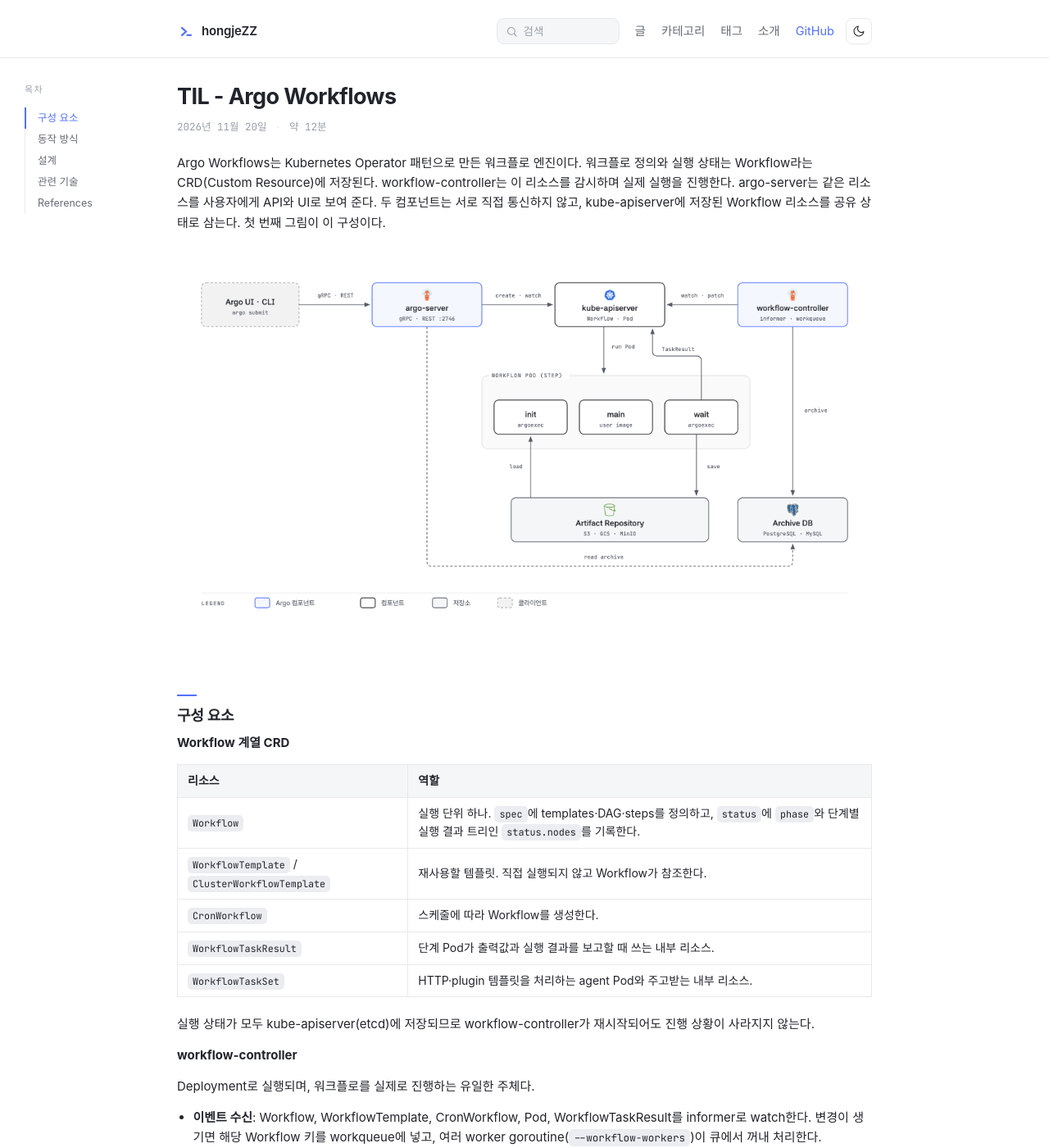
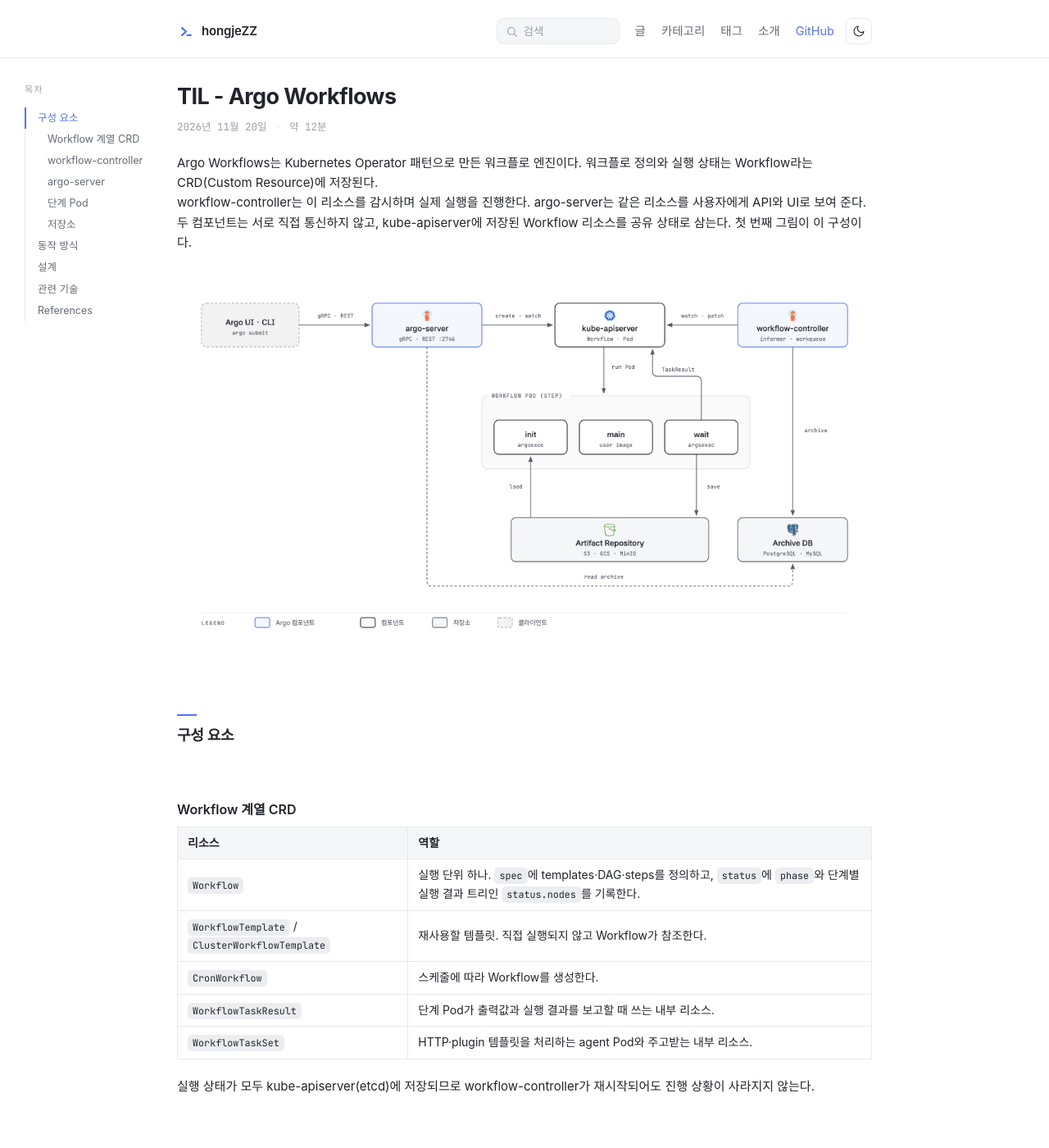
Before and after one commit to hongjeZZ/hongjeZZ.github.io, a Jekyll site: the page built from _posts/2026-11-20-til-argo-workflows.md, in a window 1280 px wide and 1400 px high. Shown: the whole window at 82% size. Built offline with Jekyll 4.4.1, drawn with Linux system fonts in a browser that asks for light colours; some web fonts are replaced; comment, search, counter and statistics services are not loaded; some of the changed text lies outside the part shown.

Commit message:
style(post): TIL - Argo Workflows 가독성 — 컴포넌트 소제목·문장 줄바꿈, 목록 항목 간격 CSS (#41)
- 굵은 글씨 한 줄로 쓴 컴포넌트 소개 5곳을 ### 소제목으로 바꾸고 앞에 <br> 간격
- 문단과 긴 목록 항목을 문장 단위로 줄바꿈(<br>)
- .post-content li + li { margin-top: 0.5em } — 모든 글의 목록 항목 사이 간격

```diff
--- a/_posts/2026-11-20-til-argo-workflows.md
+++ b/_posts/2026-11-20-til-argo-workflows.md
@@ -7,7 +7,9 @@ tags: [TIL, Argo Workflows, Kubernetes, CRD]
 
 {% raw %}
 
-Argo Workflows는 Kubernetes Operator 패턴으로 만든 워크플로 엔진이다. 워크플로 정의와 실행 상태는 Workflow라는 CRD(Custom Resource)에 저장된다. workflow-controller는 이 리소스를 감시하며 실제 실행을 진행한다. argo-server는 같은 리소스를 사용자에게 API와 UI로 보여 준다. 두 컴포넌트는 서로 직접 통신하지 않고, kube-apiserver에 저장된 Workflow 리소스를 공유 상태로 삼는다. 첫 번째 그림이 이 구성이다.
+Argo Workflows는 Kubernetes Operator 패턴으로 만든 워크플로 엔진이다. 워크플로 정의와 실행 상태는 Workflow라는 CRD(Custom Resource)에 저장된다.<br>
+workflow-controller는 이 리소스를 감시하며 실제 실행을 진행한다. argo-server는 같은 리소스를 사용자에게 API와 UI로 보여 준다.<br>
+두 컴포넌트는 서로 직접 통신하지 않고, kube-apiserver에 저장된 Workflow 리소스를 공유 상태로 삼는다. 첫 번째 그림이 이 구성이다.
 
 ![Argo Workflows 구성도](/assets/img/til-argo-workflows/architecture.png)
 
@@ -15,7 +17,9 @@ Argo Workflows는 Kubernetes Operator 패턴으로 만든 워크플로 엔진이
 
 ## 구성 요소
 
-**Workflow 계열 CRD**
+<br>
+
+### Workflow 계열 CRD
 
 | 리소스 | 역할 |
 |---|---|
@@ -27,11 +31,15 @@ Argo Workflows는 Kubernetes Operator 패턴으로 만든 워크플로 엔진이
 
 실행 상태가 모두 kube-apiserver(etcd)에 저장되므로 workflow-controller가 재시작되어도 진행 상황이 사라지지 않는다.
 
-**workflow-controller**
+<br>
+
+### workflow-controller
 
 Deployment로 실행되며, 워크플로를 실제로 진행하는 유일한 주체다.
 
-- **이벤트 수신**: Workflow, WorkflowTemplate, CronWorkflow, Pod, WorkflowTaskResult를 informer로 watch한다. 변경이 생기면 해당 Workflow 키를 workqueue에 넣고, 여러 worker goroutine(`--workflow-workers`)이 큐에서 꺼내 처리한다. workqueue 특성상 같은 Workflow를 두 worker가 동시에 처리하지 않는다.
+- **이벤트 수신**: Workflow, WorkflowTemplate, CronWorkflow, Pod, WorkflowTaskResult를 informer로 watch한다.<br>
+  변경이 생기면 해당 Workflow 키를 workqueue에 넣고, 여러 worker goroutine(`--workflow-workers`)이 큐에서 꺼내 처리한다.<br>
+  workqueue 특성상 같은 Workflow를 두 worker가 동시에 처리하지 않는다.
 - **reconcile 한 번에 하는 일**:
   - `spec`과 `status.nodes`를 비교해 의존성이 충족된 node를 찾는다.
   - 그 node의 Pod를 생성한다. 이때 `parallelism`과 mutex·semaphore 제한을 지킨다.
@@ -39,18 +47,24 @@ Deployment로 실행되며, 워크플로를 실제로 진행하는 유일한 주
 - **부가 기능**: CronWorkflow 스케줄링, 완료된 Workflow·Pod 정리(TTL, `podGC`), 아카이브 기록도 맡는다.
 - **고가용성**: replica를 여러 개 띄워도 leader election으로 하나만 활성화된다. 상태를 쓰는 주체를 하나로 두려는 설계다.
 
-**argo-server**
+<br>
 
-UI와 API를 제공하는 상태 없는 서버다. 기본 포트 2746에서 gRPC와 REST를 함께 노출하고, argo CLI·Argo UI·Hera(Python SDK)가 이 API를 호출한다.
+### argo-server
 
-- Workflow 생성과 조회는 kube-apiserver를 호출해 처리하고, workflow-controller와는 직접 통신하지 않는다. CLI는 `ARGO_SERVER`가 설정되지 않으면 argo-server를 거치지 않고 kubeconfig로 kube-apiserver에 직접 접속한다.
+UI와 API를 제공하는 상태 없는 서버다.<br>
+기본 포트 2746에서 gRPC와 REST를 함께 노출하고, argo CLI·Argo UI·Hera(Python SDK)가 이 API를 호출한다.
+
+- Workflow 생성과 조회는 kube-apiserver를 호출해 처리하고, workflow-controller와는 직접 통신하지 않는다.<br>
+  CLI는 `ARGO_SERVER`가 설정되지 않으면 argo-server를 거치지 않고 kubeconfig로 kube-apiserver에 직접 접속한다.
 - 인증은 `--auth-mode`로 정하고, 여러 값을 함께 쓸 수 있다.
   - `client`(기본값): 사용자의 토큰으로 kube-apiserver를 호출한다.
   - `server`: argo-server의 ServiceAccount 권한으로 호출한다.
   - `sso`: OIDC로 로그인한 뒤 RBAC에 매핑한다.
 - UI용 부가 기능으로 아카이브 DB 조회, 아티팩트 다운로드 중계, WorkflowEventBinding 기반 이벤트 수신 API를 제공한다.
 
-**단계 Pod**
+<br>
+
+### 단계 Pod
 
 step이나 DAG task 하나가 Pod 하나로 실행된다. 기본 구성은 컨테이너 세 개다.
 
@@ -60,13 +74,21 @@ step이나 DAG task 하나가 Pod 하나로 실행된다. 기본 구성은 컨
 | `main` | 사용자 이미지다. emissary executor가 공유 볼륨에 복사된 `argoexec`로 사용자 명령을 감싸 실행하고, 종료 코드와 출력을 수집한다. |
 | `wait` | `argoexec wait`로 main의 종료를 기다린다. 이후 출력 아티팩트와 로그를 Artifact Repository에 저장하고 결과를 WorkflowTaskResult로 보고한다. |
 
-- **executor**: v3.4부터 executor는 emissary 하나만 남았다. 이전의 docker·pns·k8sapi 방식과 달리 컨테이너 런타임 소켓이나 Pod 간 프로세스 접근이 필요 없다.
-- **WorkflowTaskResult**: 결과 보고는 Pod annotation을 수정하던 방식에서 WorkflowTaskResult로 바뀌었다. v3.5.3부터는 wait가 실행 시작 시점에 미완료 상태의 WorkflowTaskResult를 먼저 만들어 둔다.
-- **Init-less 모드**: 최근 버전에는 init 컨테이너 없이 supervisor 컨테이너가 main과 함께 실행되는 이 모드가 opt-in으로 추가됐다. Kubernetes image volume 기능이 필요하다.
-- **agent Pod**: HTTP 템플릿과 plugin 템플릿은 단계마다 Pod를 만들지 않는다. Workflow마다 agent Pod 하나가 WorkflowTaskSet을 통해 처리한다.
+- **executor**: v3.4부터 executor는 emissary 하나만 남았다.<br>
+  이전의 docker·pns·k8sapi 방식과 달리 컨테이너 런타임 소켓이나 Pod 간 프로세스 접근이 필요 없다.
+- **WorkflowTaskResult**: 결과 보고는 Pod annotation을 수정하던 방식에서 WorkflowTaskResult로 바뀌었다.<br>
+  v3.5.3부터는 wait가 실행 시작 시점에 미완료 상태의 WorkflowTaskResult를 먼저 만들어 둔다.
+- **Init-less 모드**: 최근 버전에는 init 컨테이너 없이 supervisor 컨테이너가 main과 함께 실행되는 이 모드가 opt-in으로 추가됐다.<br>
+  Kubernetes image volume 기능이 필요하다.
+- **agent Pod**: HTTP 템플릿과 plugin 템플릿은 단계마다 Pod를 만들지 않는다.<br>
+  Workflow마다 agent Pod 하나가 WorkflowTaskSet을 통해 처리한다.
 
-**저장소**
-- **Artifact Repository**: S3·GCS·MinIO 같은 객체 저장소다. 단계 간에 파일을 전달할 때 쓰고, 설정은 controller ConfigMap이나 Workflow에 지정한다.
+<br>
+
+### 저장소
+
+- **Artifact Repository**: S3·GCS·MinIO 같은 객체 저장소다.<br>
+  단계 간에 파일을 전달할 때 쓰고, 설정은 controller ConfigMap이나 Workflow에 지정한다.
 - **Archive DB**(선택): PostgreSQL 또는 MySQL이다. 두 가지 용도가 있다.
   - 완료된 Workflow를 etcd에서 지운 뒤에도 조회할 수 있게 아카이브한다.
   - `status.nodes`가 etcd 객체 크기 제한(기본 1.5MiB)에 가까워지면 node 상태를 DB로 옮긴다(node status offload).
@@ -80,23 +102,36 @@ step이나 DAG task 하나가 Pod 하나로 실행된다. 기본 구성은 컨
 ![Argo Workflows 실행 시퀀스](/assets/img/til-argo-workflows/sequence.png)
 
 1. **제출**: `argo submit`이 argo-server의 SubmitWorkflow를 호출하고, argo-server는 kube-apiserver에 Workflow 리소스를 생성한다.
-2. **감지**: workflow-controller의 informer가 새 Workflow를 받아 workqueue에 넣는다. worker가 reconcile을 시작하고, 진입 template부터 실행 가능한 node를 계산한다.
-3. **실행**: controller가 실행 가능한 node의 Pod를 생성하면 kubelet이 init → main → wait 순으로 실행한다. wait는 출력을 저장하고 WorkflowTaskResult를 기록한다.
-4. **갱신**: Pod 상태 변화와 WorkflowTaskResult 생성이 informer 이벤트로 돌아오면, 소유한 Workflow가 다시 큐에 들어간다. controller는 `status.nodes`에 결과를 반영하고, 새로 의존성이 충족된 node의 Pod를 만든다. 모든 node가 끝날 때까지 3~4단계를 반복한다.
-5. **종료**: 모든 node가 끝나면 `phase`가 Succeeded 또는 Failed로 바뀐다. 정의돼 있으면 `onExit` 핸들러가 실행되고, 이후 아카이브·Pod GC·TTL 정리가 이어진다.
+2. **감지**: workflow-controller의 informer가 새 Workflow를 받아 workqueue에 넣는다.<br>
+   worker가 reconcile을 시작하고, 진입 template부터 실행 가능한 node를 계산한다.
+3. **실행**: controller가 실행 가능한 node의 Pod를 생성하면 kubelet이 init → main → wait 순으로 실행한다.<br>
+   wait는 출력을 저장하고 WorkflowTaskResult를 기록한다.
+4. **갱신**: Pod 상태 변화와 WorkflowTaskResult 생성이 informer 이벤트로 돌아오면, 소유한 Workflow가 다시 큐에 들어간다.<br>
+   controller는 `status.nodes`에 결과를 반영하고, 새로 의존성이 충족된 node의 Pod를 만든다.<br>
+   모든 node가 끝날 때까지 3~4단계를 반복한다.
+5. **종료**: 모든 node가 끝나면 `phase`가 Succeeded 또는 Failed로 바뀐다.<br>
+   정의돼 있으면 `onExit` 핸들러가 실행되고, 이후 아카이브·Pod GC·TTL 정리가 이어진다.
 6. **조회**: argo-server는 Workflow를 watch해 상태 변화를 UI와 `argo watch`에 스트리밍한다.
 
-controller는 level-triggered로 동작한다. 이벤트는 reconcile을 시작하는 신호일 뿐이고, 매번 현재 `spec`과 `status` 전체를 다시 평가해 다음 행동을 결정한다. 그래서 이벤트가 유실되거나 controller가 재시작돼도 다음 reconcile이나 주기적 resync에서 같은 결론에 도달한다.
+controller는 level-triggered로 동작한다.<br>
+이벤트는 reconcile을 시작하는 신호일 뿐이고, 매번 현재 `spec`과 `status` 전체를 다시 평가해 다음 행동을 결정한다.<br>
+그래서 이벤트가 유실되거나 controller가 재시작돼도 다음 reconcile이나 주기적 resync에서 같은 결론에 도달한다.
 
 <br>
 
 ## 설계
 
-- **Operator 패턴**: 상태는 CR(Custom Resource)에, 로직은 controller에 둔다. kube-apiserver의 watch, RBAC, 영속성을 그대로 이용하므로 별도 DB 없이도 동작한다.
-- **controller와 server의 분리**: 상태를 쓰는 주체는 workflow-controller 하나로 제한했다. argo-server는 상태 없는 API 계층이라 수평 확장할 수 있다. 둘 사이의 결합은 Workflow 리소스뿐이어서, argo-server 없이 kubectl이나 CLI만으로도 Workflow를 운영할 수 있다.
-- **step당 Pod 하나**: 단계마다 이미지, 리소스 요청, 노드 배치를 독립적으로 정할 수 있다. 대신 단계마다 Pod 기동 지연이 생긴다. 아주 짧은 단계가 많은 워크로드에서는 이 지연이 전체 실행 시간에 드러난다.
-- **sidecar와 wrapper**: 출력 수집을 wait sidecar와 emissary wrapper가 맡는다. 그래서 사용자 이미지를 수정하지 않아도 되고, 컨테이너 런타임에도 의존하지 않는다.
-- **상태 크기 관리**: 실행 상태를 CR 안에 두는 구조라 etcd 크기 제한이 생긴다. node status offload와 아카이브가 이 제한에 대응한다.
+- **Operator 패턴**: 상태는 CR(Custom Resource)에, 로직은 controller에 둔다.<br>
+  kube-apiserver의 watch, RBAC, 영속성을 그대로 이용하므로 별도 DB 없이도 동작한다.
+- **controller와 server의 분리**: 상태를 쓰는 주체는 workflow-controller 하나로 제한했다.<br>
+  argo-server는 상태 없는 API 계층이라 수평 확장할 수 있다.<br>
+  둘 사이의 결합은 Workflow 리소스뿐이어서, argo-server 없이 kubectl이나 CLI만으로도 Workflow를 운영할 수 있다.
+- **step당 Pod 하나**: 단계마다 이미지, 리소스 요청, 노드 배치를 독립적으로 정할 수 있다.<br>
+  대신 단계마다 Pod 기동 지연이 생긴다. 아주 짧은 단계가 많은 워크로드에서는 이 지연이 전체 실행 시간에 드러난다.
+- **sidecar와 wrapper**: 출력 수집을 wait sidecar와 emissary wrapper가 맡는다.<br>
+  그래서 사용자 이미지를 수정하지 않아도 되고, 컨테이너 런타임에도 의존하지 않는다.
+- **상태 크기 관리**: 실행 상태를 CR 안에 두는 구조라 etcd 크기 제한이 생긴다.<br>
+  node status offload와 아카이브가 이 제한에 대응한다.
 
 <br>
 
--- a/assets/css/style.css
+++ b/assets/css/style.css
@@ -167,6 +167,7 @@ main.wrap { padding-bottom: 72px; flex: 1 0 auto; width: 100%; }
 .post-content a:hover { border-bottom-color: var(--accent); }
 .post-content ul, .post-content ol { padding-left: 1.3em; margin: 0 0 1em; }
 .post-content li { margin: 0.22em 0; }
+.post-content li + li { margin-top: 0.5em; }
 .post-content blockquote { font-family: var(--font-serif); font-size: 15px; color: var(--muted); border-left: 2px solid var(--accent); padding: 3px 0 3px 18px; margin: 1.2em 0; }
 .post-content blockquote p:last-child { margin-bottom: 0; }
 .post-content img { max-width: 100%; height: auto; border-radius: 10px; }
```
